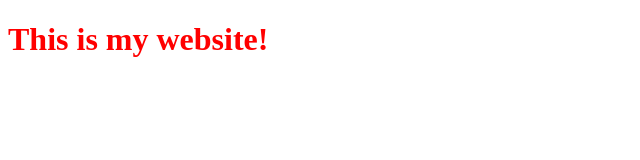
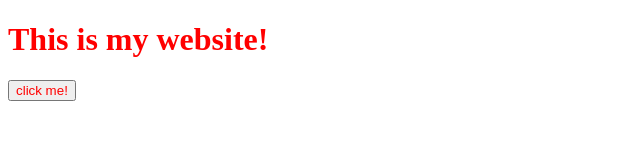
Before and after one commit to aman56621/aman.github.io, a plain HTML site: page index.html in a window 1280 px wide. Shown: the whole page, without its empty margins (0-640 px from the left). Drawn offline with Linux system fonts and the light colour scheme.

Commit message:
add style

```diff
--- a/index.html
+++ b/index.html
@@ -4,9 +4,11 @@
         <title>
             my site!
         </title>
+        <link rel="stylesheet" href="style.css">
     </head>
     <body>
         <h1 style="color: red;">This is my website!</h1>
+        <button>click me!</button>
     </body>
 
 </html>
--- /dev/null
+++ b/style.css
@@ -0,0 +1,3 @@
+button {
+    color: red;
+}
```
